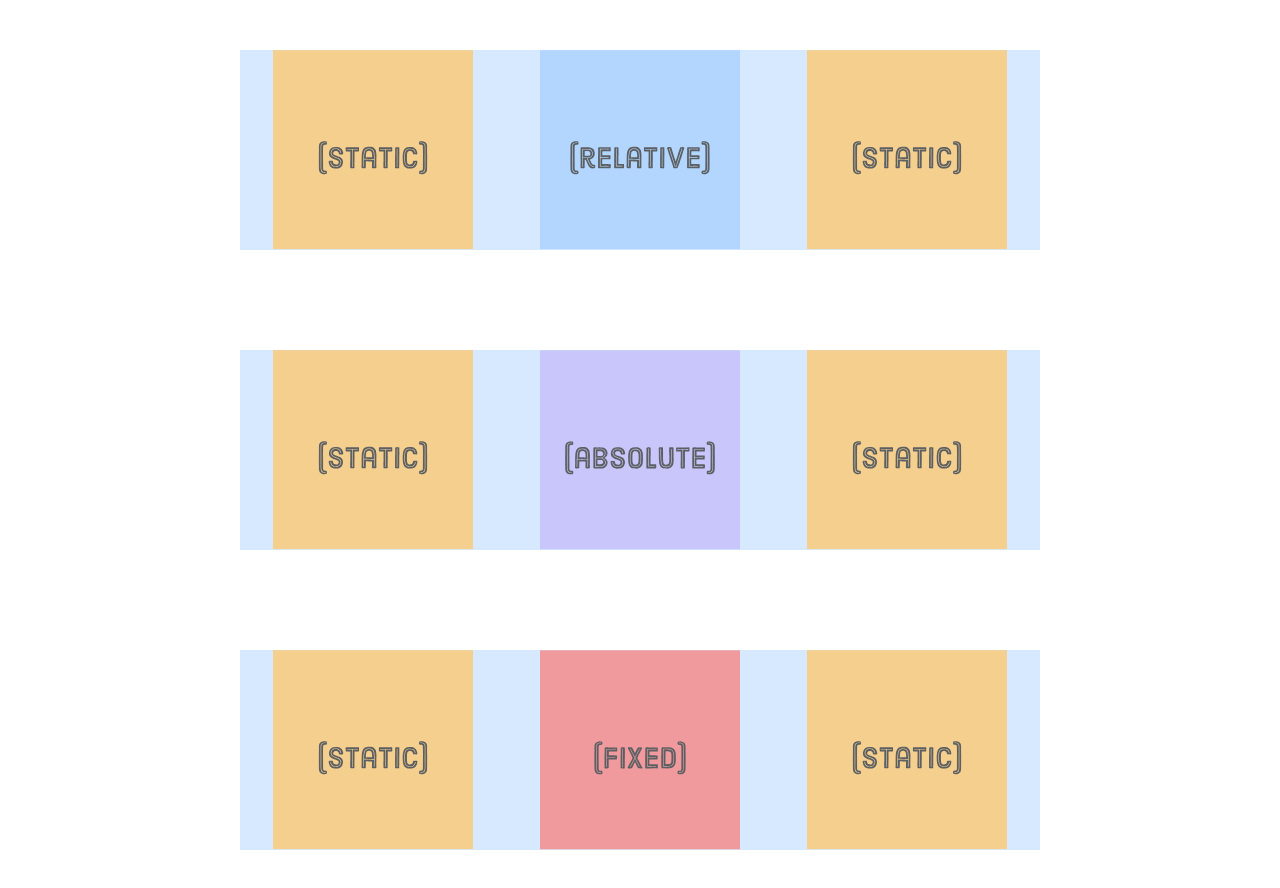
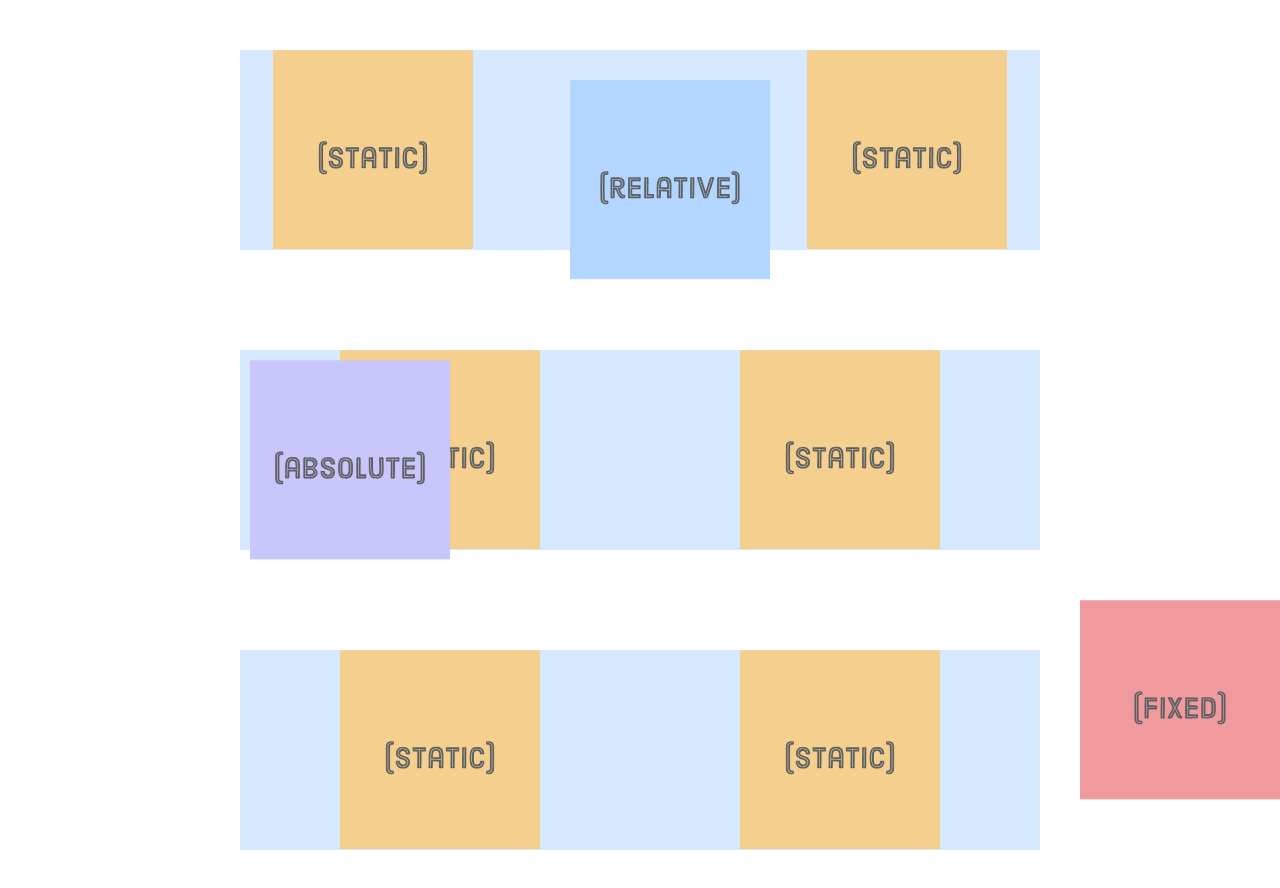
Before and after one commit to mnordbye/advanced-positioning, a website built with Vite: page schemes.html in a window 1280 px wide. Built offline with nearby package versions, Linux system fonts and the light colour scheme.

Commit message:
chapter 9 halfway

```diff
--- a/style.css
+++ b/style.css
@@ -5,7 +5,7 @@
 }
 
 body {
-    height: 120px;
+    height: 1200px;
 }
 
 .container {
@@ -25,3 +25,25 @@ body {
 .item img {
     display: block;
 }
+
+.item-relative {
+    position: relative;
+    top: 30px;
+    left: 30px;
+}
+
+.item-absolute {
+    position: absolute;
+    top: 10px;
+    left: 10px;
+}
+
+.absolute {
+    position: relative;
+}
+
+.item-fixed {
+    position: fixed;
+    bottom: 0;
+    right: 0;
+}
```
